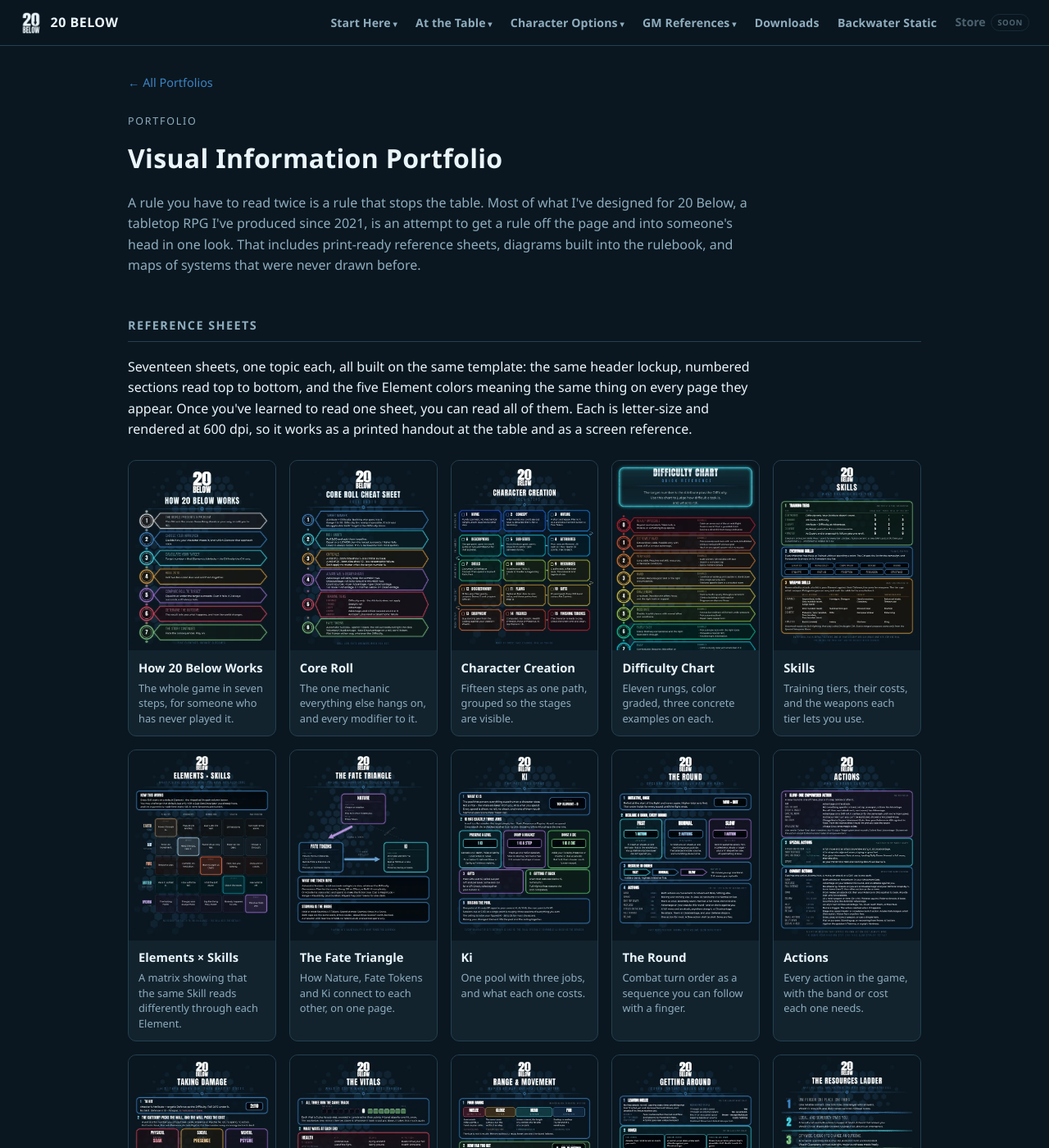
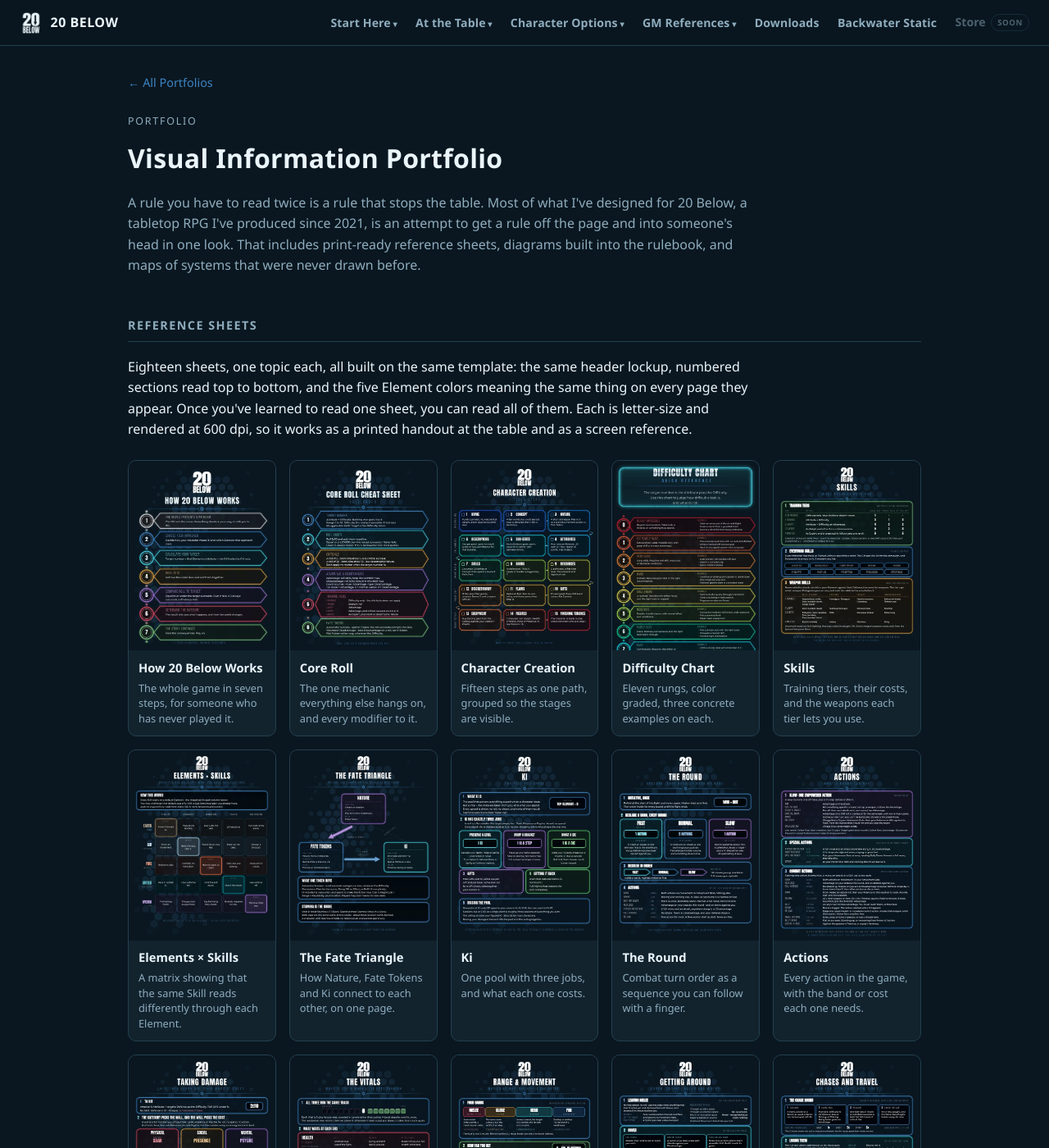
Before and after one commit to feralucce/20_Below, a Jekyll site: the page built from docs/visual-portfolio.html, in a window 1280 px wide and 1400 px high. Shown: the whole window at 82% size. Built offline with Jekyll 4.4.1, drawn with Linux system fonts in a browser that asks for light colours; some of the changed text lies outside the part shown.

Commit message:
Portfolio: a Chases and Travel sheet
movement.md's Chases and Travel on one page: the chase round as four
steps (declare, Chase roll, resolve, check the gap), losing a pursuer,
what a flat-out Sprint costs, and overland pace, travel day, groups, bad
ground, forced marches and getting lost, with three sample travellers.

On GM References after Getting Around; in the visual portfolio after
Getting Around, which now counts eighteen sheets.

Co-Authored-By: Claude Opus 5.5 <noreply@anthropic.com>

```diff
--- a/docs/visual-portfolio.html
+++ b/docs/visual-portfolio.html
@@ -98,7 +98,7 @@
 
   <h2>Reference Sheets</h2>
   <div class="prose">
-    <p>Seventeen sheets, one topic each, all built on the same template: the same header lockup, numbered sections read top to bottom, and the five Element colors meaning the same thing on every page they appear. Once you've learned to read one sheet, you can read all of them. Each is letter-size and rendered at 600 dpi, so it works as a printed handout at the table and as a screen reference.</p>
+    <p>Eighteen sheets, one topic each, all built on the same template: the same header lockup, numbered sections read top to bottom, and the five Element colors meaning the same thing on every page they appear. Once you've learned to read one sheet, you can read all of them. Each is letter-size and rendered at 600 dpi, so it works as a printed handout at the table and as a screen reference.</p>
   </div>
   <div class="sheets">
     <a class="sheet" href="/docs/assets/portfolio/how-it-works.webp"><img src="/docs/assets/portfolio/how-it-works-thumb.webp" alt="How 20 Below Works infographic: seven numbered steps from the world presenting a problem to the story continuing" loading="lazy" width="560" height="725" /><div class="cap"><div class="name">How 20 Below Works</div><div class="desc">The whole game in seven steps, for someone who has never played it.</div></div></a>
@@ -115,6 +115,7 @@
     <a class="sheet" href="/docs/assets/portfolio/the-vitals.webp"><img src="/docs/assets/portfolio/the-vitals-thumb.webp" alt="The Vitals: Health, Poise and Sanity tracks, what waits at each end, crossing zero, getting it back" loading="lazy" width="560" height="725" /><div class="cap"><div class="name">The Vitals</div><div class="desc">Three tracks that work the same way, shown side by side so the pattern is visible.</div></div></a>
     <a class="sheet" href="/docs/assets/portfolio/range-and-movement.webp"><img src="/docs/assets/portfolio/range-and-movement-thumb.webp" alt="Range and Movement: four range bands, movement rates, what slows you, weapons and bands, scale" loading="lazy" width="560" height="725" /><div class="cap"><div class="name">Range &amp; Movement</div><div class="desc">Four bands and three speeds, with the actual distances.</div></div></a>
     <a class="sheet" href="/docs/assets/portfolio/getting-around.webp"><img src="/docs/assets/portfolio/getting-around-thumb.webp" alt="Getting Around: leaving Melee and moving past people, full and partial cover, terrain costs and footing, and climbing, jumping and swimming with their Difficulties" loading="lazy" width="560" height="725" /><div class="cap"><div class="name">Getting Around</div><div class="desc">Moving through a place: cover, bad ground, walls and water.</div></div></a>
+    <a class="sheet" href="/docs/assets/portfolio/chases.webp"><img src="/docs/assets/portfolio/chases-thumb.webp" alt="Chases and Travel: the four steps of a chase round, losing a pursuer, what a flat-out run costs, and overland pace and distance" loading="lazy" width="560" height="725" /><div class="cap"><div class="name">Chases and Travel</div><div class="desc">A chase as four steps, and travel as pace, hours and distance.</div></div></a>
     <a class="sheet" href="/docs/assets/portfolio/resources-ladder.webp"><img src="/docs/assets/portfolio/resources-ladder-thumb.webp" alt="The Resources Ladder: five levels from one person in one place to national reach" loading="lazy" width="560" height="725" /><div class="cap"><div class="name">Resources Ladder</div><div class="desc">An abstract number made concrete: what each level actually gets you.</div></div></a>
     <a class="sheet" href="/docs/assets/portfolio/advancement.webp"><img src="/docs/assets/portfolio/advancement-thumb.webp" alt="Advancement: the five ways to earn XP each session, every XP price with its step-by-step ladder, what a session of XP buys on the calendar, and what an Attribute past ten gives" loading="lazy" width="560" height="725" /><div class="cap"><div class="name">Advancement</div><div class="desc">XP in, XP out: every price, and how long each purchase takes.</div></div></a>
     <a class="sheet" href="/docs/assets/portfolio/status-effects.webp"><img src="/docs/assets/portfolio/status-effects-thumb.webp" alt="Status Effects reference: effects from a roll and effects from a vital at zero, each with its rule" loading="lazy" width="560" height="725" /><div class="cap"><div class="name">Status Effects</div><div class="desc">Every condition on one page, sorted by where it comes from.</div></div></a>
--- a/gm-references.html
+++ b/gm-references.html
@@ -98,6 +98,7 @@ nav_section: gm
     <a class="sheet" href="/docs/assets/portfolio/weapons-armor.webp"><img src="/docs/assets/portfolio/weapons-armor-thumb.webp" alt="Weapons &amp; Armor reference sheet" loading="lazy" width="560" height="725" /><div class="cap"><div class="name">Weapons &amp; Armor</div><div class="desc">The damage ladder, range, and four armor Zones.</div></div></a>
     <a class="sheet" href="/docs/assets/portfolio/range-and-movement.webp"><img src="/docs/assets/portfolio/range-and-movement-thumb.webp" alt="Range &amp; Movement reference sheet" loading="lazy" width="560" height="725" /><div class="cap"><div class="name">Range &amp; Movement</div><div class="desc">Four bands and three speeds.</div></div></a>
     <a class="sheet" href="/docs/assets/portfolio/getting-around.webp"><img src="/docs/assets/portfolio/getting-around-thumb.webp" alt="Getting Around reference sheet" loading="lazy" width="560" height="725" /><div class="cap"><div class="name">Getting Around</div><div class="desc">Leaving Melee, cover, ground, and climbing, jumping and swimming.</div></div></a>
+    <a class="sheet" href="/docs/assets/portfolio/chases.webp"><img src="/docs/assets/portfolio/chases-thumb.webp" alt="Chases and Travel reference sheet" loading="lazy" width="560" height="725" /><div class="cap"><div class="name">Chases and Travel</div><div class="desc">Running someone down, getting away, and a day on the road.</div></div></a>
     <a class="sheet" href="/docs/assets/portfolio/the-vitals.webp"><img src="/docs/assets/portfolio/the-vitals-thumb.webp" alt="The Vitals reference sheet" loading="lazy" width="560" height="725" /><div class="cap"><div class="name">The Vitals</div><div class="desc">Health, Poise and Sanity side by side.</div></div></a>
     <a class="sheet" href="/docs/assets/portfolio/status-effects.webp"><img src="/docs/assets/portfolio/status-effects-thumb.webp" alt="Status Effects reference sheet" loading="lazy" width="560" height="725" /><div class="cap"><div class="name">Status Effects</div><div class="desc">Every condition, and how it ends.</div></div></a>
   </div>
```
Also changed, not shown: docs/assets/portfolio/chases-thumb.webp (added), docs/assets/portfolio/chases.webp (added).
